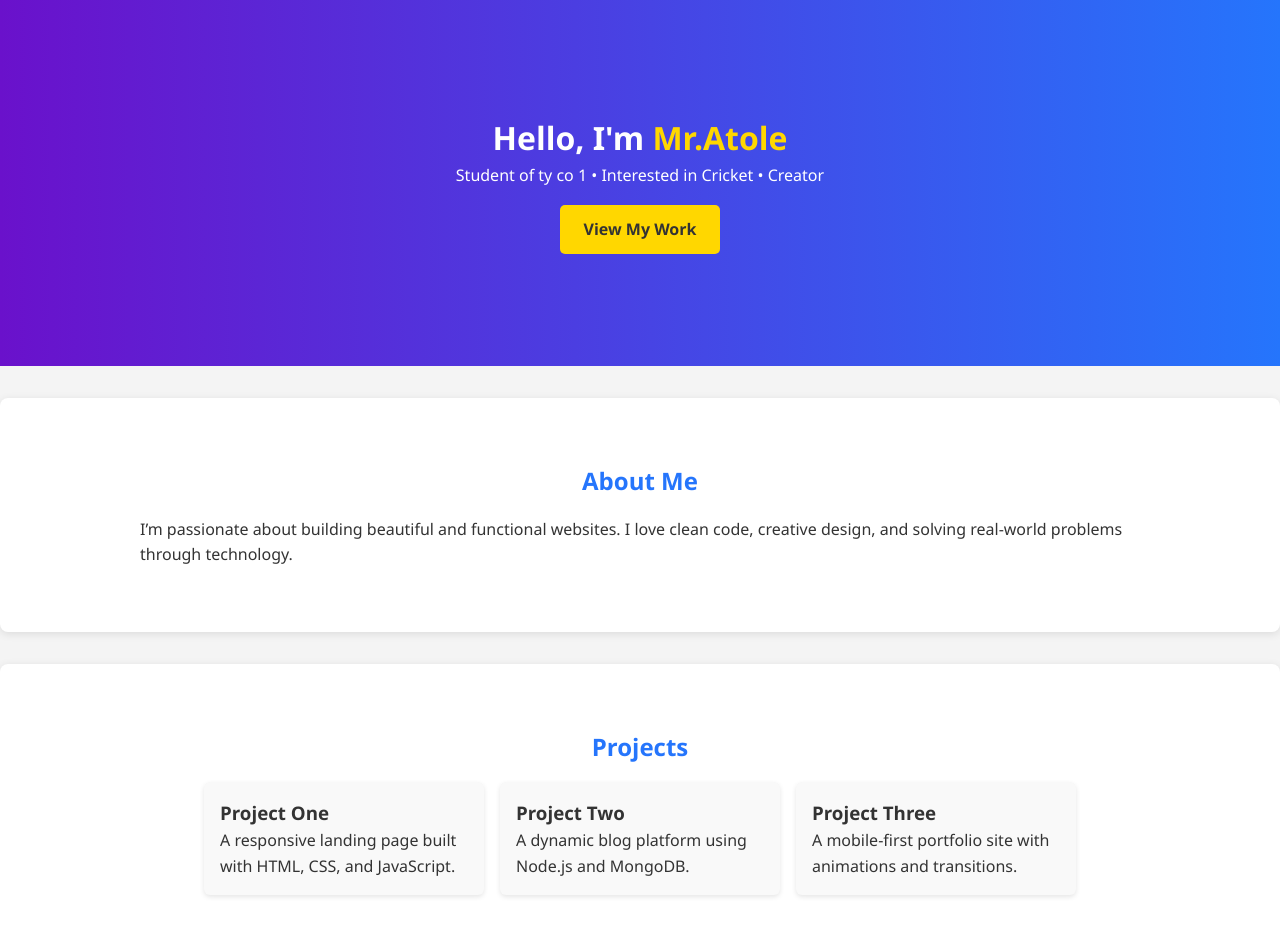
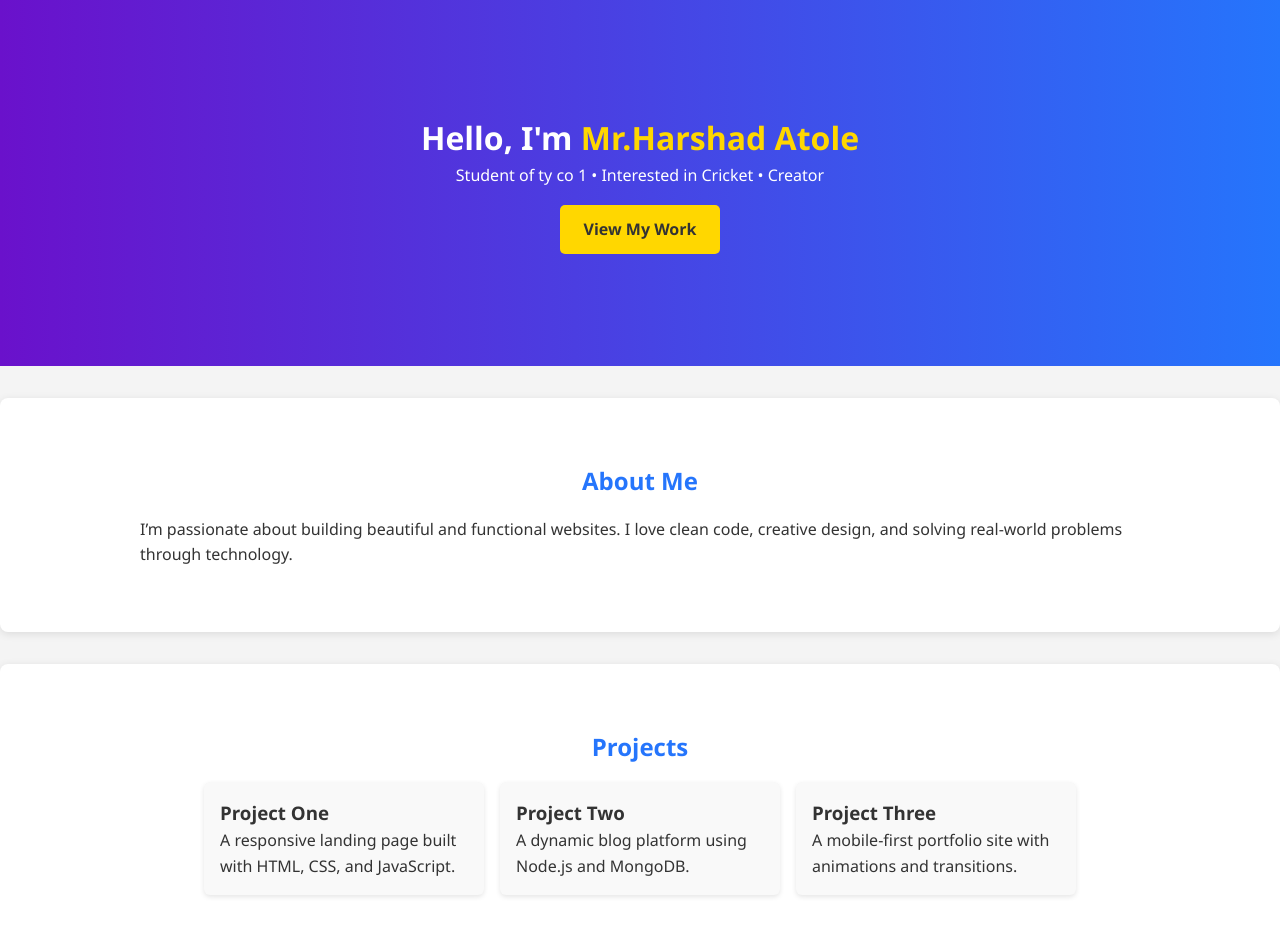
Before and after one commit to HarshadAtole07/Harshad07, a plain HTML site: page repo/index.html in a window 1280 px wide. Shown: the top 930 px of the page. Drawn offline with Linux system fonts and the light colour scheme.

Commit message:
Update index.html

```diff
--- a/repo/index.html
+++ b/repo/index.html
@@ -9,7 +9,7 @@
 <body>
   <header>
     <div class="container">
-      <h1>Hello, I'm <span>Mr.Atole</span></h1>
+      <h1>Hello, I'm <span>Mr.Harshad Atole</span></h1>
       <p>Student of ty co 1 • Interested in Cricket • Creator</p>
       <a href="#projects" class="btn">View My Work</a>
     </div>
```
